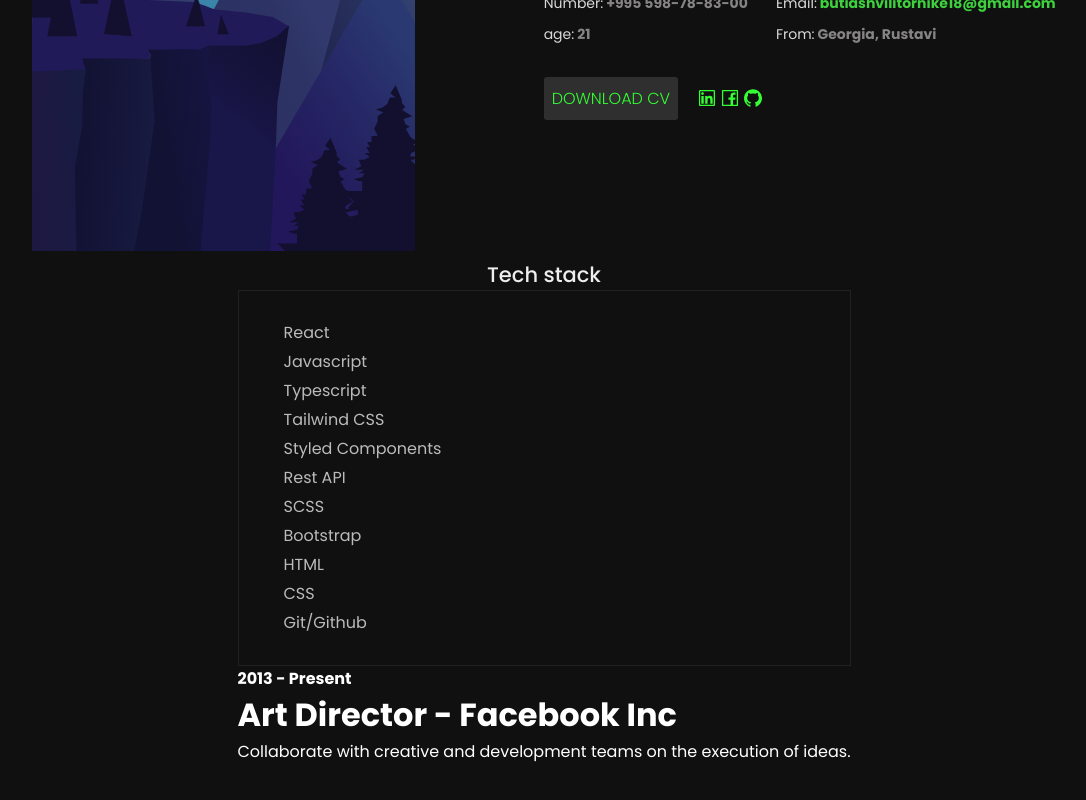
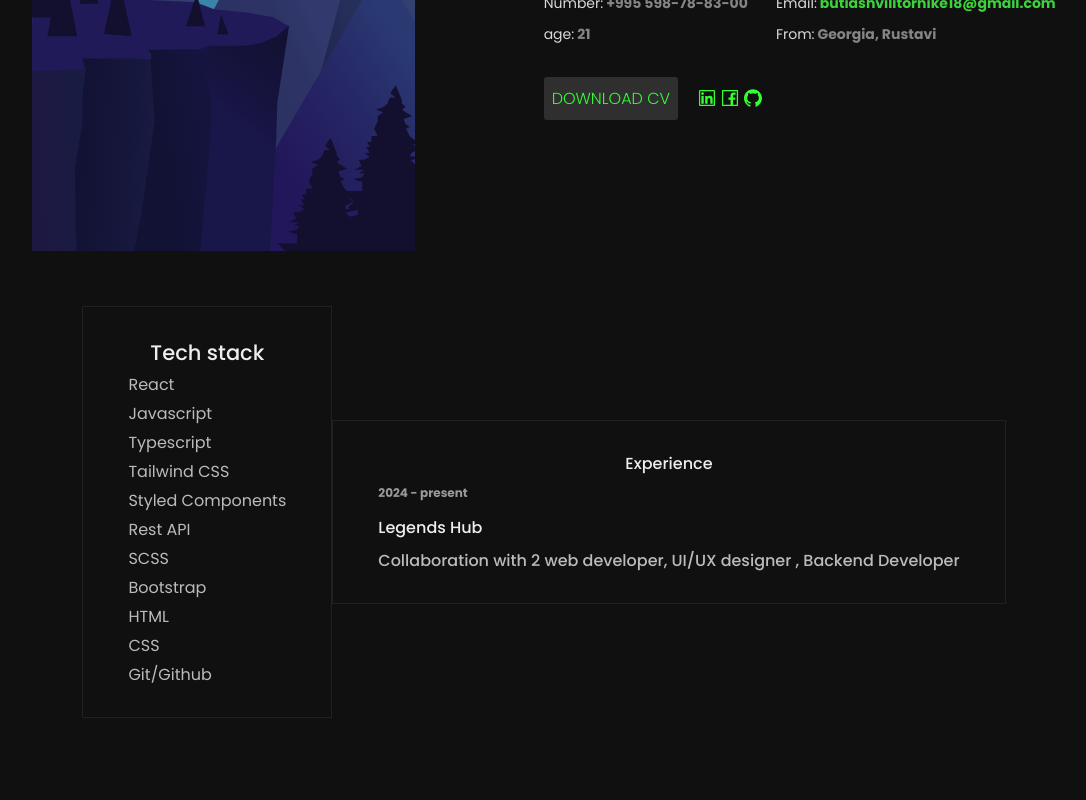
Before and after one commit to tornike2002/Portfolio, a React (Vite) app: page /about in a window 1280 px wide. Shown: the part 859-1659 px from the top of the page, without its empty margins (96-1182 px from the left). Built offline with nearby package versions, Linux system fonts and the light colour scheme.

Commit message:
added eperience card

```diff
--- a/src/components/about/AboutSkills.tsx
+++ b/src/components/about/AboutSkills.tsx
@@ -1,11 +1,13 @@
 import styled from "styled-components";
-const AboutSkills: React.FC = () => {
+import AboutSmallcard from "./AboutSmallcard";
+import { SmallCardProps } from "./AboutSmallcard";
+const AboutSkills: React.FC<SmallCardProps> = () => {
   return (
     <SkillsMainContainer>
-      <div>
+      <div className="SkillsMainWrapper">
         <div className="techstack_card">
-          <h1>Tech stack</h1>
           <ol className="techstack_container">
+            <h1>Tech stack</h1>
             <li>React</li>
             <li>Javascript</li>
             <li>Typescript</li>
@@ -21,12 +23,12 @@
         </div>
         {/* work/exp */}
         <div>
-          <h4>2013 - Present</h4>
-          <h1>Art Director - Facebook Inc</h1>
-          <p>
-            Collaborate with creative and development teams on the execution of
-            ideas.
-          </p>
+          <AboutSmallcard
+            company="Legends Hub"
+            title="Experience"
+            present="2024 - present"
+            companyAbout="Collaboration with 2 web developer, UI/UX designer , Backend Developer"
+          />
         </div>
       </div>
     </SkillsMainContainer>
@@ -64,11 +66,17 @@
     li:hover {
       color: #3f3;
     }
+    h1 {
+      text-align: center;
+      width: 100%;
+      color: #eee;
+      font-weight: 500 !important;
+      font-size: 21px;
+    }
   }
-  .techstack_card h1 {
-    color: #eee;
-    font-weight: 500;
-    font-size: 21px;
-    text-align: center;
+  .SkillsMainWrapper {
+    display: flex;
+    align-items: center;
+    justify-content: center;
   }
 `;
--- a/src/components/about/AboutSmallcard.tsx
+++ b/src/components/about/AboutSmallcard.tsx
@@ -1,9 +1,57 @@
+import styled from "styled-components";
+export type SmallCardProps = {
+  title: string;
+  present: string;
+  company: string;
+  companyAbout: string;
+};
+const AboutSmallcard: React.FC<SmallCardProps> = ({
+  title,
+  present,
+  company,
+  companyAbout,
+}: SmallCardProps) => {
+  return (
+    <>
+      <SmallCardContainer>
+        <TitleSmallCard className="smallTitle-center">{title}</TitleSmallCard>
+        <h4>{present}</h4>
+        <h1>{company}</h1>
+        <p>{companyAbout}</p>
+      </SmallCardContainer>
+    </>
+  );
+};
 
-
-const AboutSmallcard: React.FC = () => {
-  return (
-    <div>AboutSmallcard</div>
-  )
-}
-
-export default AboutSmallcard
+export default AboutSmallcard;
+const SmallCardContainer = styled.div`
+  display: flex;
+  flex-direction: column;
+  justify-content: flex-start;
+  align-items: flex-start;
+  gap: 8px;
+  border: 1px solid rgba(255, 255, 255, 0.07);
+  padding: 30px 45px;
+  font-family: "Poppins", sans-serif;
+  h4 {
+    margin: 0 0 5px 0;
+    font-size: 12px;
+    color: #999;
+  }
+  h1,
+  p {
+    color: #eee;
+    font-weight: 500;
+    font-size: 16px;
+  }
+  p {
+    color: #bbb;
+  }
+`;
+const TitleSmallCard = styled.h1`
+  text-align: center;
+  width: 100%;
+  color: #eee;
+  font-weight: 500;
+  font-size: 21px;
+`;
```
